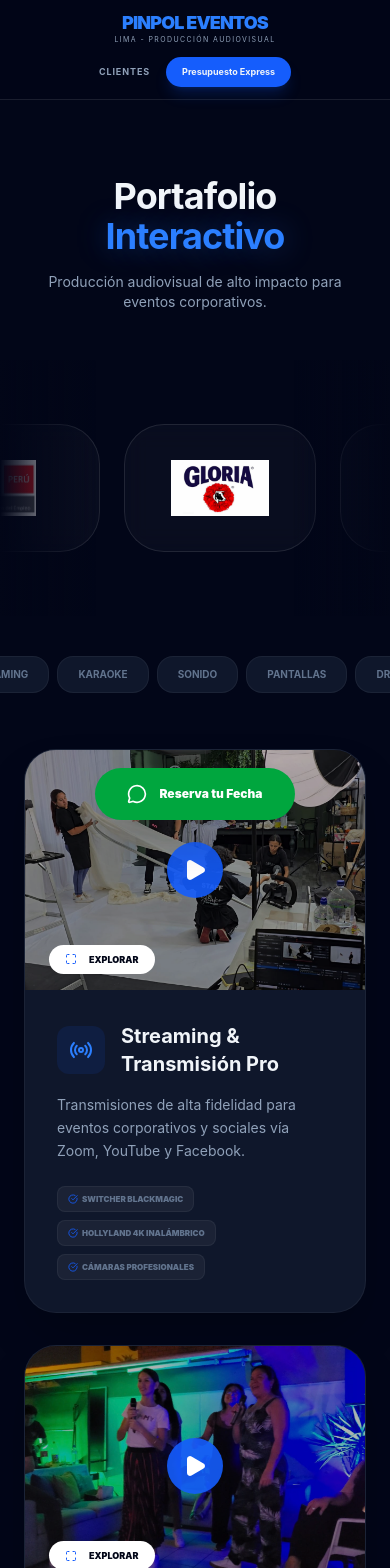
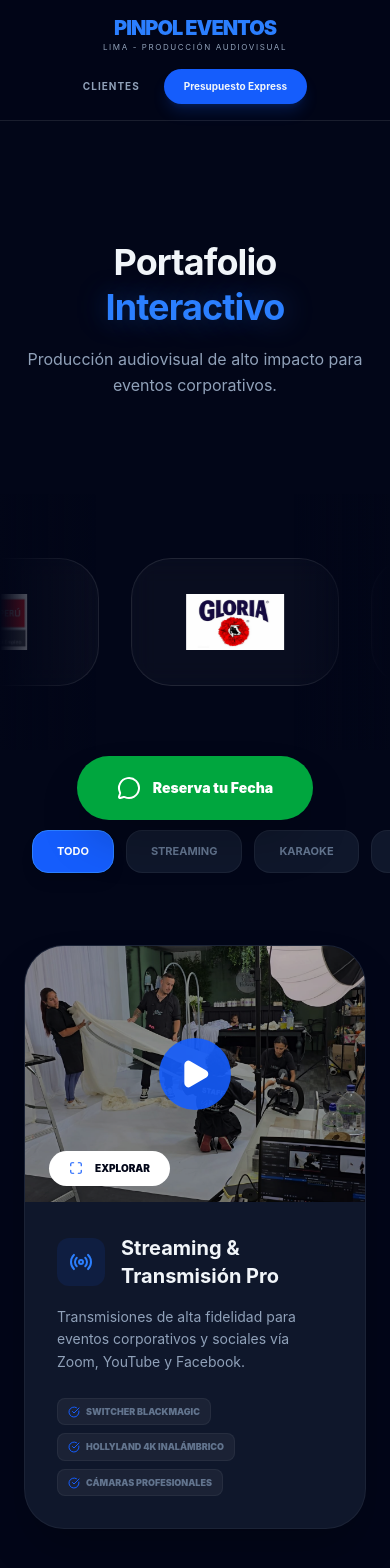
Before and after one commit to acastroascencio/pinpol-portfolio, a React (Vite) app: page / in a window 390 px wide. Shown: the top 1568 px of the page. Built offline with nearby package versions, Linux system fonts and the light colour scheme.

Commit message:
style: corregir espaciado movil para S23 Ultra

```diff
--- a/src/App.jsx
+++ b/src/App.jsx
@@ -11,7 +11,7 @@ const App = () => {
   const [selectedGallery, setSelectedGallery] = useState(null);
   const [currentIndex, setCurrentIndex] = useState(0);
 
-  // 1. LOGOS (Glass Cards)
+  // LOGOS (Rutas .jpeg/.png según tus archivos)
   const clients = [
     { name: 'Apuesta Total', logo: '/assets/logos/logoapuestatotal.jpeg' },
     { name: 'Cenfo', logo: '/assets/logos/logocenfo.jpeg' },
@@ -25,7 +25,7 @@ const App = () => {
     { name: 'Turismo', logo: '/assets/logos/logoturismo.jpeg' },
   ];
 
-  // 2. SERVICIOS (Traducción y Fix de Imagen Sonido)
+  // SERVICIOS
   const services = [
     {
       id: 1,
@@ -61,7 +61,6 @@ const App = () => {
       features: ['Mezcladoras Digitales', 'Parlantes Line Array', 'DJ especializado'],
       icon: <Volume2 className="w-6 h-6" />,
       gallery: [
-        // FIX: Usamos sonido06.jpeg para que la imagen aparezca correctamente
         { type: 'video', url: '/assets/streaming/sonido06.mp4', title: 'Sonido Line Array', thumbnail: '/assets/streaming/sonido06.jpeg' },
         { type: 'video', url: '/assets/streaming/sonido10.mp4', title: 'Mixer Digital', thumbnail: '/assets/streaming/sonido10.jpeg' }
       ]
@@ -134,56 +133,49 @@ const App = () => {
       {selectedGallery && (
         <div className="fixed inset-0 z-[100] bg-black/95 backdrop-blur-xl flex items-center justify-center p-4 transition-all animate-in fade-in duration-300">
           <button onClick={closeLightbox} className="absolute top-6 right-6 p-3 bg-white/10 rounded-full text-white z-50"><X className="w-6 h-6" /></button>
-          {selectedGallery.length > 1 && (
-            <>
-              <button onClick={prevMedia} className="absolute left-4 p-4 text-white hidden md:block"><ChevronLeft className="w-10 h-10" /></button>
-              <button onClick={nextMedia} className="absolute right-4 p-4 text-white hidden md:block"><ChevronRight className="w-10 h-10" /></button>
-            </>
-          )}
           <div className="max-w-5xl w-full h-full flex flex-col items-center justify-center">
             <div className="relative w-full h-[70vh] flex items-center justify-center">
               {selectedGallery[currentIndex].type === 'video' ? (
                 <video src={selectedGallery[currentIndex].url} controls autoPlay className="max-w-full max-h-full rounded-2xl shadow-2xl" />
               ) : (
-                <img src={selectedGallery[currentIndex].url} className="max-w-full max-h-full object-contain rounded-2xl border border-white/10" alt="Vista" />
+                <img src={selectedGallery[currentIndex].url} className="max-w-full max-h-full object-contain rounded-2xl" alt="Vista" />
               )}
             </div>
             <div className="mt-6 text-center px-4">
               <p className="text-xl font-bold text-white tracking-tight">{selectedGallery[currentIndex].title}</p>
-              <p className="text-slate-400 text-sm mt-1">{currentIndex + 1} de {selectedGallery.length}</p>
             </div>
           </div>
         </div>
       )}
 
-      {/* --- NAVEGACIÓN RESPONSIVE (Fix Celulares) --- */}
-      <nav className="fixed top-0 w-full z-50 bg-slate-950/90 backdrop-blur-lg border-b border-white/10 px-4 py-3 sm:py-5">
-        <div className="max-w-7xl mx-auto flex flex-col items-center gap-3 sm:flex-row sm:justify-between sm:gap-0">
+      {/* 1. NAV OPTIMIZADO: Más espacio para S23 Ultra */}
+      <nav className="fixed top-0 w-full z-50 bg-slate-950/95 backdrop-blur-xl border-b border-white/10 px-4 py-4 sm:py-5">
+        <div className="max-w-7xl mx-auto flex flex-col items-center gap-4 sm:flex-row sm:justify-between sm:gap-0">
           <div className="flex flex-col items-center sm:items-start text-center sm:text-left">
-            <span className="text-lg sm:text-2xl font-black text-blue-500 tracking-tighter leading-tight">PINPOL EVENTOS</span>
-            <span className="text-[7px] sm:text-[10px] uppercase text-slate-400 tracking-[0.2em]">Lima - Producción Audiovisual</span>
+            <span className="text-xl sm:text-2xl font-black text-blue-500 tracking-tighter leading-tight">PINPOL EVENTOS</span>
+            <span className="text-[8px] sm:text-[10px] uppercase text-slate-400 tracking-[0.2em]">Lima - Producción Audiovisual</span>
           </div>
-          <div className="flex items-center gap-4 sm:gap-8">
-            <a href="#clientes" className="text-[9px] sm:text-xs font-bold uppercase tracking-widest text-slate-400 hover:text-white">Clientes</a>
-            <a href="https://wa.me/51998068412" className="bg-blue-600 px-4 py-2 sm:px-6 sm:py-2 rounded-full font-bold text-[9px] sm:text-sm shadow-lg shadow-blue-600/20 hover:bg-blue-500 transition-all whitespace-nowrap active:scale-95">Presupuesto Express</a>
+          <div className="flex items-center gap-6">
+            <a href="#clientes" className="text-[10px] sm:text-xs font-bold uppercase tracking-widest text-slate-400 hover:text-white">Clientes</a>
+            <a href="https://wa.me/51998068412" className="bg-blue-600 px-5 py-2.5 rounded-full font-bold text-[10px] sm:text-sm shadow-lg shadow-blue-600/20 hover:bg-blue-500 transition-all whitespace-nowrap active:scale-95">Presupuesto Express</a>
           </div>
         </div>
       </nav>
 
-      {/* Hero */}
-      <section className="pt-44 sm:pt-40 pb-12 px-6 text-center">
-        <h1 className="text-4xl sm:text-7xl font-bold mb-4 tracking-tight">Portafolio <span className="text-blue-500 text-shadow-glow">Interactivo</span></h1>
-        <p className="text-slate-400 max-w-xl mx-auto text-sm sm:text-lg">Producción audiovisual de alto impacto para eventos corporativos.</p>
+      {/* 2. HERO: Aumentado el padding-top (pt-56) para que el texto no choque con el Nav móvil */}
+      <section className="pt-60 sm:pt-48 pb-12 px-6 text-center flex flex-col items-center justify-center">
+        <h1 className="text-4xl sm:text-7xl font-bold mb-4 tracking-tight leading-tight">Portafolio <span className="text-blue-500 text-shadow-glow">Interactivo</span></h1>
+        <p className="text-slate-400 max-w-xl mx-auto text-base sm:text-lg leading-relaxed">Producción audiovisual de alto impacto para eventos corporativos.</p>
       </section>
 
-      {/* Sección Clientes Glass */}
-      <section id="clientes" className="py-16 bg-slate-950 overflow-hidden relative">
+      {/* 3. SECCIÓN LOGOS: Añadido margen superior (mt-12) */}
+      <section id="clientes" className="mt-12 py-16 bg-slate-950 overflow-hidden relative">
         <div className="absolute inset-y-0 left-0 w-24 bg-gradient-to-r from-slate-950 to-transparent z-10"></div>
         <div className="absolute inset-y-0 right-0 w-24 bg-gradient-to-l from-slate-950 to-transparent z-10"></div>
         <div className="flex items-center w-full overflow-hidden">
-          <div className="animate-scroll flex items-center gap-6 px-6">
+          <div className="animate-scroll flex items-center gap-8 px-8">
             {[...clients, ...clients, ...clients].map((client, i) => (
-              <div key={i} className="flex-none w-48 md:w-64 h-32 md:h-40 flex items-center justify-center bg-white/[0.03] backdrop-blur-md border border-white/10 rounded-[2.5rem] p-6 transition-all hover:bg-white/[0.08] hover:border-blue-500/50 group">
+              <div key={i} className="flex-none w-52 md:w-64 h-32 md:h-40 flex items-center justify-center bg-white/[0.03] backdrop-blur-md border border-white/10 rounded-[2.5rem] p-6 transition-all hover:bg-white/[0.08] hover:border-blue-500/50 group">
                 <img src={client.logo} alt={client.name} className="max-h-14 md:max-h-20 object-contain transition-transform group-hover:scale-110" />
               </div>
             ))}
@@ -191,8 +183,8 @@ const App = () => {
         </div>
       </section>
 
-      {/* --- FILTROS EN ESPAÑOL Y RESPONSIVE --- */}
-      <div className="flex justify-center gap-2 my-10 px-6 overflow-x-auto no-scrollbar pb-4">
+      {/* 4. FILTROS RESPONSIVE: mt-20 para separar de los logos, justify-start para ver Streaming primero */}
+      <div className="mt-20 mb-12 flex justify-start sm:justify-center gap-3 px-8 overflow-x-auto no-scrollbar pb-6">
         {[
           { id: 'all', label: 'Todo' },
           { id: 'streaming', label: 'Streaming' },
@@ -205,19 +197,19 @@ const App = () => {
           <button
             key={tab.id}
             onClick={() => setActiveTab(tab.id)}
-            className={`px-5 py-2.5 rounded-2xl text-[10px] sm:text-xs font-bold uppercase transition-all border whitespace-nowrap ${activeTab === tab.id ? 'bg-blue-600 text-white border-blue-500 shadow-lg' : 'bg-slate-900 text-slate-500 border-white/5 hover:border-white/20'}`}
+            className={`px-6 py-3 rounded-2xl text-[11px] sm:text-xs font-bold uppercase transition-all border whitespace-nowrap ${activeTab === tab.id ? 'bg-blue-600 text-white border-blue-500 shadow-lg' : 'bg-slate-900 text-slate-500 border-white/5'}`}
           >
             {tab.label}
           </button>
         ))}
       </div>
 
-      {/* Grid de Servicios */}
-      <section className="max-w-7xl mx-auto px-6 pb-40">
-        <div className="grid grid-cols-1 md:grid-cols-2 lg:grid-cols-3 gap-8 sm:gap-10">
+      {/* 5. GRID DE SERVICIOS */}
+      <section className="max-w-7xl mx-auto px-6 pb-44">
+        <div className="grid grid-cols-1 md:grid-cols-2 lg:grid-cols-3 gap-10">
           {filteredServices.map((service) => (
-            <div key={service.id} onClick={() => openLightbox(service.gallery)} className="group bg-slate-900 border border-white/5 rounded-[2rem] sm:rounded-[2.5rem] overflow-hidden hover:border-blue-500/50 transition-all cursor-pointer relative shadow-2xl flex flex-col">
-              <div className="relative h-60 sm:h-72 overflow-hidden">
+            <div key={service.id} onClick={() => openLightbox(service.gallery)} className="group bg-slate-900 border border-white/5 rounded-[2.5rem] overflow-hidden hover:border-blue-500/50 transition-all cursor-pointer relative shadow-2xl flex flex-col">
+              <div className="relative h-64 sm:h-72 overflow-hidden">
                 <img
                   src={service.gallery[0].type === 'video' ? (service.gallery[0].thumbnail || '/assets/streaming/streaming02.jpeg') : service.gallery[0].url}
                   className="w-full h-full object-cover group-hover:scale-110 transition-transform duration-[2000ms]"
@@ -225,20 +217,20 @@ const App = () => {
                 />
                 {service.gallery[0].type === 'video' && (
                   <div className="absolute inset-0 flex items-center justify-center bg-black/30">
-                    <div className="bg-blue-600/90 p-4 sm:p-5 rounded-full shadow-2xl"><Play className="w-6 h-6 sm:w-8 sm:h-8 text-white fill-white" /></div>
+                    <div className="bg-blue-600/90 p-5 rounded-full shadow-2xl"><Play className="w-8 h-8 text-white fill-white" /></div>
                   </div>
                 )}
-                <div className="absolute bottom-4 left-6 flex items-center gap-3 bg-white text-slate-950 px-4 py-2 rounded-full text-[9px] font-black uppercase"><Maximize className="w-3 h-3 text-blue-600" /> Explorar</div>
+                <div className="absolute bottom-4 left-6 flex items-center gap-3 bg-white text-slate-950 px-5 py-2.5 rounded-full text-[10px] font-black uppercase"><Maximize className="w-3.5 h-3.5 text-blue-600" /> Explorar</div>
               </div>
               <div className="p-8 flex flex-col flex-grow">
                 <div className="flex items-center gap-4 mb-4">
                   <div className="p-3 bg-blue-600/10 rounded-xl text-blue-500">{service.icon}</div>
                   <h3 className="text-xl sm:text-2xl font-bold group-hover:text-blue-400 transition-colors">{service.title}</h3>
                 </div>
-                <p className="text-slate-400 text-sm mb-6 flex-grow line-clamp-3 leading-relaxed">{service.description}</p>
+                <p className="text-slate-400 text-sm mb-6 flex-grow leading-relaxed line-clamp-3">{service.description}</p>
                 <div className="flex flex-wrap gap-2 mt-auto">
                   {service.features.map((f, i) => (
-                    <div key={i} className="flex items-center gap-1 text-[8px] font-black text-slate-500 bg-white/5 px-2.5 py-1.5 rounded-lg border border-white/5 uppercase"><CheckCircle className="w-2.5 h-2.5 text-blue-600" /> {f}</div>
+                    <div key={i} className="flex items-center gap-1.5 text-[9px] font-black text-slate-500 bg-white/5 px-2.5 py-1.5 rounded-lg border border-white/5 uppercase"><CheckCircle className="w-3 h-3 text-blue-600" /> {f}</div>
                   ))}
                 </div>
               </div>
@@ -249,7 +241,7 @@ const App = () => {
 
       {/* WhatsApp */}
       <div className="fixed bottom-6 left-1/2 -translate-x-1/2 z-40 w-full px-6 flex justify-center">
-        <a href="https://wa.me/51998068412" className="flex items-center gap-3 bg-green-600 hover:bg-green-500 text-white px-8 py-4 rounded-full font-black text-xs sm:text-lg shadow-2xl transition-all hover:scale-105 active:scale-95 group"><MessageCircle className="w-5 h-5 group-hover:rotate-12 transition-transform" /> Reserva tu Fecha</a>
+        <a href="https://wa.me/51998068412" className="flex items-center gap-3 bg-green-600 hover:bg-green-500 text-white px-10 py-5 rounded-full font-black text-sm sm:text-lg shadow-2xl transition-all hover:scale-105 active:scale-95 group whitespace-nowrap"><MessageCircle className="w-6 h-6 group-hover:rotate-12 transition-transform" /> Reserva tu Fecha</a>
       </div>
     </div>
   );
```
